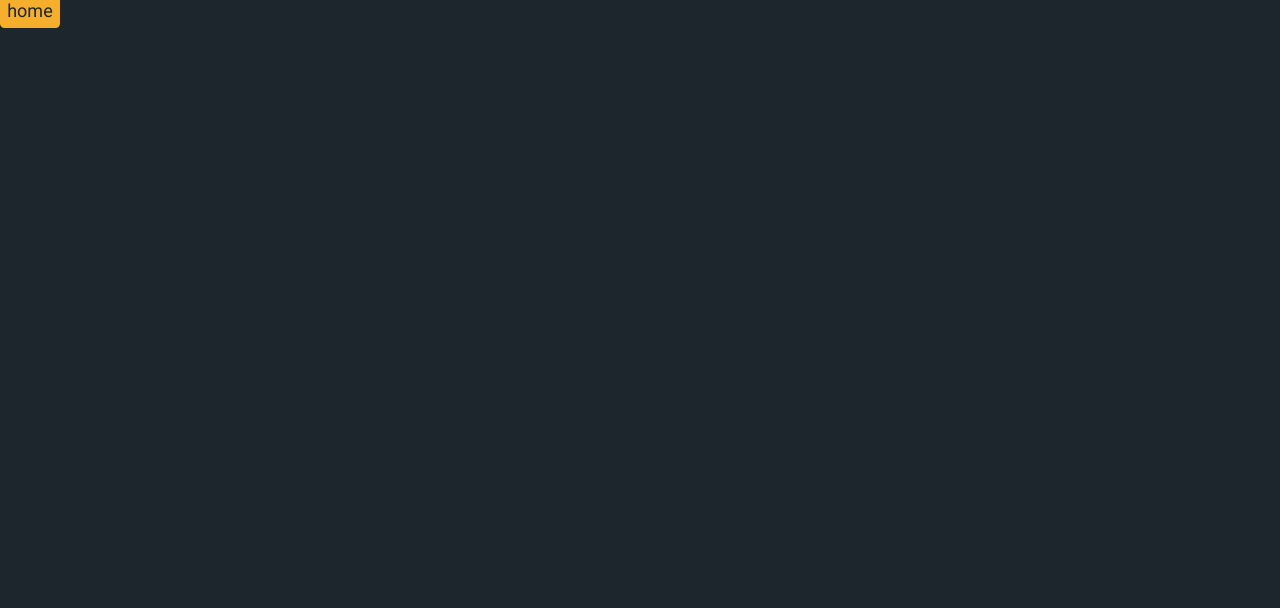
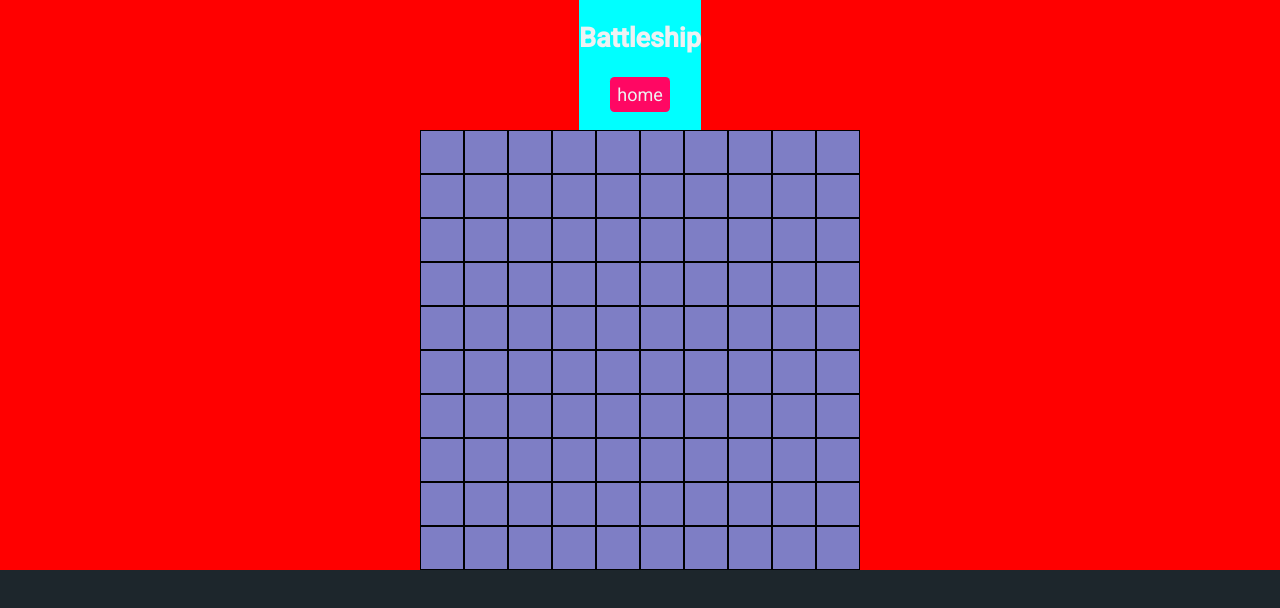
Before and after one commit to drejon/portfolio_V3, an Angular app: page /demos/battleship in a window 1280 px wide. Shown: the top 608 px of the page. Built offline with nearby package versions, Linux system fonts and the light colour scheme; a web font is replaced by a local one.

Commit message:
Show user board

```diff
--- a/src/app/demos/battleship/battleship.component.css
+++ b/src/app/demos/battleship/battleship.component.css
@@ -0,0 +1,32 @@
+main {
+  align-items: center;
+  background-color: red;
+  display: flex;
+  flex-direction: column;
+  justify-content: center;
+
+  header {
+    background-color: aqua;
+
+    section {
+      display: flex;
+      justify-content: space-around;
+
+      a {
+        margin-bottom: 1rem;
+      }
+    }
+  }
+
+  .board {
+    display: grid;
+    grid-template-columns: repeat(10, 1fr);
+
+    .tile {
+      background-color: rgb(126, 126, 197);
+      border: 1px solid black;
+      height: 42px;
+      width: 42px;
+    }
+  }
+}
--- a/src/app/demos/battleship/battleship.component.html
+++ b/src/app/demos/battleship/battleship.component.html
@@ -1,3 +1,12 @@
-<header>
-  <a href="">home</a>
-</header>
+<main>
+  <header>
+    <h2>Battleship</h2>
+    <section>
+      <a href="">home</a>
+    </section>
+  </header>
+
+  <section class="board">
+    <div class="tile" *ngFor="let tile of userBoard"> </div>
+  </section>
+</main>
--- a/src/app/demos/battleship/battleship.component.ts
+++ b/src/app/demos/battleship/battleship.component.ts
@@ -1,11 +1,17 @@
 import { Component } from '@angular/core';
+import { Game } from './logic/Game';
+import { CommonModule } from '@angular/common';
 
 @Component({
   selector: 'app-battleship',
-  imports: [],
+  standalone: true,
+  imports: [
+    CommonModule,
+  ],
   templateUrl: './battleship.component.html',
   styleUrl: './battleship.component.css'
 })
 export class BattleshipComponent {
-
+  game = new Game();
+  userBoard = this.game.userBoard.getBoard();
 }
--- a/src/app/demos/battleship/logic/Board.ts
+++ b/src/app/demos/battleship/logic/Board.ts
@@ -1,12 +1,28 @@
+import { Tile } from "./Tile";
+
 export class Board {
-  private board;
+  private tiles;
+
   constructor() {
-    this.board = this.createBoard();
+    this.tiles = this.createBoard();
+  }
+
+  public getBoard() {
+    return this.tiles;
   }
 
   private createBoard() {
     const newBoard = [];
+    const SIZE = 10;
 
-    for (const y of Array(10)) {return}
+    for (const y of Array(SIZE).keys()) {
+      for (const x of Array(SIZE).keys()) {
+
+        const newTile = new Tile(x, y);
+        newBoard.push(newTile);
+      }
+    }
+
+    return newBoard;
   }
 }
--- /dev/null
+++ b/src/app/demos/battleship/logic/Game.ts
@@ -0,0 +1,13 @@
+import { Board } from "./Board";
+import { Tile } from "./Tile";
+
+export class Game {
+  public userBoard: Board;
+  public botBoard: Board;
+
+  constructor() {
+    this.userBoard = new Board();
+    this.botBoard = new Board();
+  }
+
+}
--- /dev/null
+++ b/src/app/demos/battleship/logic/Tile.ts
@@ -0,0 +1,9 @@
+export class Tile {
+  x: number;
+  y: number;
+
+  constructor(x: number, y: number) {
+    this.x = x;
+    this.y = y;
+  }
+}
```
